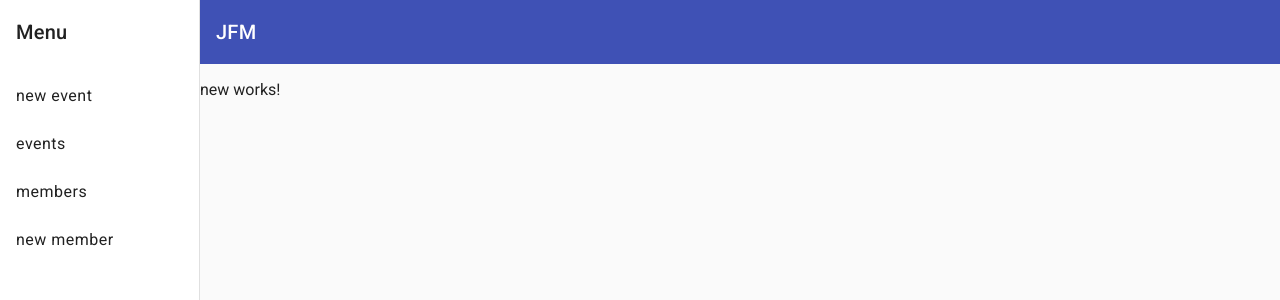
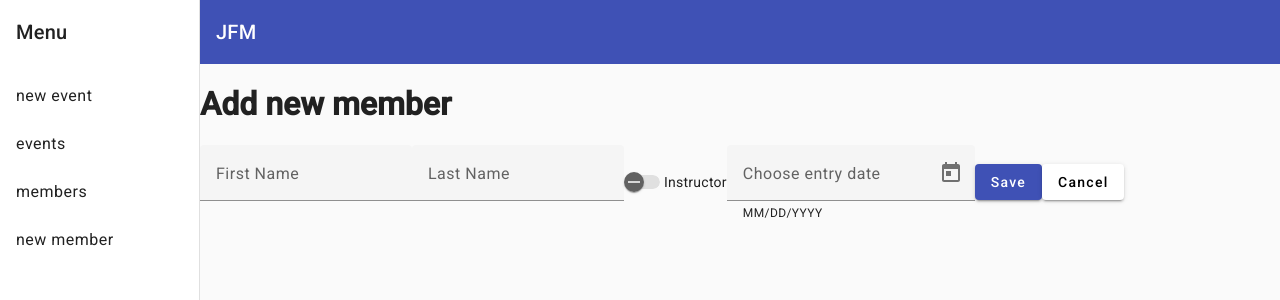
Before and after one commit to jensboe/JFM, an Angular app in the folder frontend/: page /member/new in a window 1280 px wide. Shown: the top 300 px of the page. Built offline with nearby package versions, Linux system fonts and the light colour scheme.

Commit message:
add Add member function

```diff
--- a/frontend/src/app/member/member.module.ts
+++ b/frontend/src/app/member/member.module.ts
@@ -3,6 +3,7 @@ import { CommonModule, NgFor } from '@angular/common';
 import { NewComponent } from './new/new.component';
 import { ListComponent } from './list/list.component';
 import { MaterialModule } from '../material/material.module';
+import { FormsModule } from '@angular/forms';
 
 
 
@@ -15,6 +16,7 @@ import { MaterialModule } from '../material/material.module';
     CommonModule,
     MaterialModule,
     NgFor,
+    FormsModule
   ]
 })
 export class MemberModule { }
--- a/frontend/src/app/member/member.service.ts
+++ b/frontend/src/app/member/member.service.ts
@@ -24,9 +24,13 @@ export class MemberService {
   {
     return this.http.get<Member[]>(this.memberUrl, this.httpOptions);
   }
-  getMember(pk: number): Observable<Member>
+  getMember(pk: Number): Observable<Member>
   {
     const url = this.memberUrl + pk + '/'
     return this.http.get<Member>(url, this.httpOptions);
   }
+
+  addMember(member: Member): Observable<Member> {
+    return this.http.post<Member>(this.memberUrl, member, this.httpOptions);
+  }
 }
--- a/frontend/src/app/member/member.ts
+++ b/frontend/src/app/member/member.ts
@@ -1,5 +1,5 @@
 export interface Member {
-    pk: number;
+    pk?: number;
     firstname: string;
     lastname: string;
   }
--- a/frontend/src/app/member/new/new.component.html
+++ b/frontend/src/app/member/new/new.component.html
@@ -1 +1,21 @@
-<p>new works!</p>
+<h1>Add new member</h1>
+<mat-form-field>
+    <mat-label>First Name</mat-label>
+    <input matInput id="firstname" [(ngModel)]="member.firstname" placeholder="Hero name">
+</mat-form-field>
+<mat-form-field>
+    <mat-label>Last Name</mat-label>
+    <input matInput id="lastname" [(ngModel)]="member.lastname" placeholder="Hero name">
+</mat-form-field>
+<mat-slide-toggle>Instructor</mat-slide-toggle>
+
+<mat-form-field>
+    <mat-label>Choose entry date</mat-label>
+    <input matInput [matDatepicker]="picker">
+    <mat-hint>MM/DD/YYYY</mat-hint>
+    <mat-datepicker-toggle matIconSuffix [for]="picker"></mat-datepicker-toggle>
+    <mat-datepicker #picker></mat-datepicker>
+  </mat-form-field>
+
+<button mat-raised-button color="primary" (click)="save()">Save</button>
+<button mat-raised-button (click)="cancel()">Cancel</button>
--- a/frontend/src/app/member/new/new.component.ts
+++ b/frontend/src/app/member/new/new.component.ts
@@ -1,10 +1,47 @@
-import { Component } from '@angular/core';
+import { Component, OnInit } from '@angular/core';
+import { DateAdapter, provideNativeDateAdapter } from '@angular/material/core';
+import { Member } from '../member';
+import { ActivatedRoute } from '@angular/router';
+import { MemberService } from '../member.service';
 
 @Component({
   selector: 'app-new',
   templateUrl: './new.component.html',
-  styleUrl: './new.component.css'
+  styleUrl: './new.component.css',
+  providers: [provideNativeDateAdapter()],
 })
-export class NewComponent {
+export class NewComponent implements OnInit{
+  member: Member = {
+    pk:0,
+    firstname:'',
+    lastname:'',
+  }
 
+  constructor(
+    private dateAdapter: DateAdapter<Date>,
+    private route: ActivatedRoute,
+    private memberService: MemberService,
+  ) {
+    this.dateAdapter.getFirstDayOfWeek = () => 1;
+  }
+  ngOnInit(): void {
+    this.getMember();
+  }
+  getMember(): void {
+    const id = parseInt(this.route.snapshot.paramMap.get('id')!, 10);
+    if (id)
+    {
+      this.memberService.getMember(id)
+        .subscribe(member => this.member = member);
+    }
+  }
+  save(){
+    if(this.member)
+    {
+      this.memberService.addMember(this.member).subscribe()
+    }
+  }
+  cancel() {
+  console.log('cancel')
+  }
 }
```
Also changed, not shown: frontend/src/app/material/material.module.ts (+14 -2 lines).
